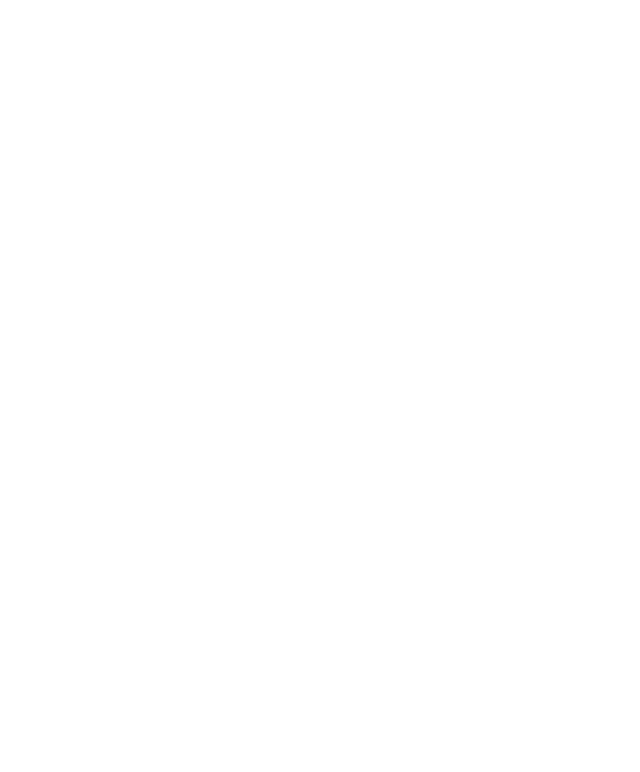
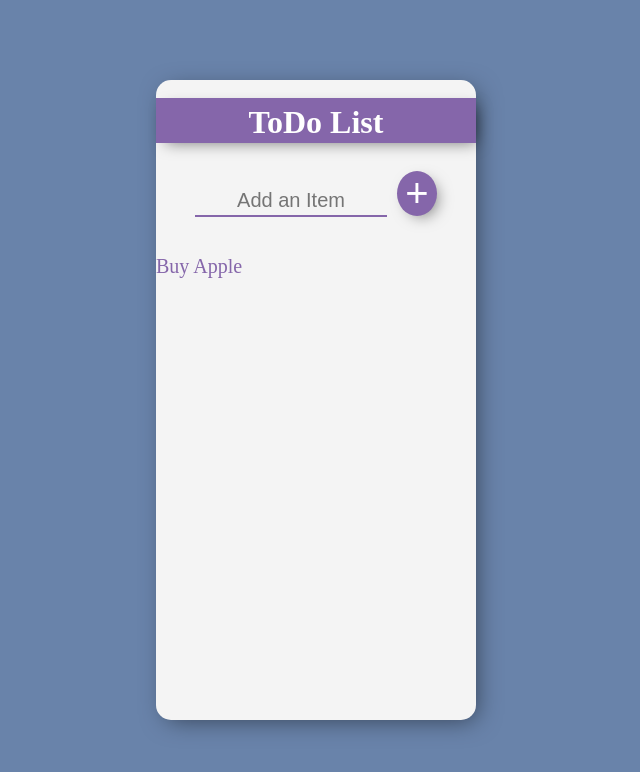
Before and after one commit to Alikhan219/Todo-list-app, a React (Create React App) app: page / in a window 1280 px wide. Shown: the top 772 px of the page, without its empty margins (324-964 px from the left). Built offline with nearby package versions, Linux system fonts and the light colour scheme.

Commit message:
adding styles to the todo list

```diff
--- a/src/index.css
+++ b/src/index.css
@@ -1,13 +1,74 @@
-body {
+*{
+  box-sizing: border-box;
+  padding: 0;
   margin: 0;
-  font-family: -apple-system, BlinkMacSystemFont, 'Segoe UI', 'Roboto', 'Oxygen',
-    'Ubuntu', 'Cantarell', 'Fira Sans', 'Droid Sans', 'Helvetica Neue',
-    sans-serif;
-  -webkit-font-smoothing: antialiased;
-  -moz-osx-font-smoothing: grayscale;
+
 }
 
-code {
-  font-family: source-code-pro, Menlo, Monaco, Consolas, 'Courier New',
-    monospace;
+.main_div{
+  width: 100%;
+  height: 100vh;
+  background: #6983aa;
+  display: flex;
+  flex-direction: row;
+  justify-content: center;
+  align-items: center;
+  text-align: center;
 }
+.center_div{
+  width: 25%;
+  height: 80vh;
+  background: #f4f4f4;
+  box-shadow: 5px 5px 25px -5px rgba(0,0,0,0.5);
+  border-radius: 15px;
+}
+h1{
+   color: white;
+   background: transparent;
+   background-color: #8566aa;
+   padding: 6px 0 2px 0;
+   margin-bottom: 10px;
+   box-shadow: 5px 5px 15px -5px rgba(0,0,0,0.5);
+}
+input{
+  text-align: center;
+  height: 30px;
+  top: 10px;
+  border: none;
+  background: transparent;
+  font-size: 20px;
+  font-weight: 500;
+  width: 60%;
+  border-bottom: 2px solid #8566aa;
+  outline: none;
+}
+button{
+  min-height: 40px;
+  width: 40px;
+  border-radius: 50%;
+  border-color: transparent;
+  background-color:#8566aa ;
+  color: #fff;
+  font-size: 40px;
+  border: none;
+  outline: none;
+  margin-left: 10px;
+  box-shadow: 5px 5px 15px -5px rgba(0,0,0,0.5);
+}
+button:hover{
+  background: #20b56b;
+}
+ol{
+  margin-top: 30px;
+}
+ol li{
+  padding-left: 0px;
+  text-align: left;
+  font-size: 20px;
+  font-weight: 500;
+  min-height: 40px;
+  display: flex;
+  align-items: center;
+  color: #8566aa;
+  text-transform: capitalize;
+}
--- a/src/index.js
+++ b/src/index.js
@@ -1,10 +1,8 @@
 import React from 'react';
 import ReactDOM from 'react-dom';
-
+import App from "./App"
+import "./index.css"
 
 ReactDOM.render(
-    <>
-
-    </>,
-    document.getElementById('root')
+<App />, document.getElementById('root')
 )
```
Also changed, not shown: 1 other file (tests, documents, lock files or other folders).
